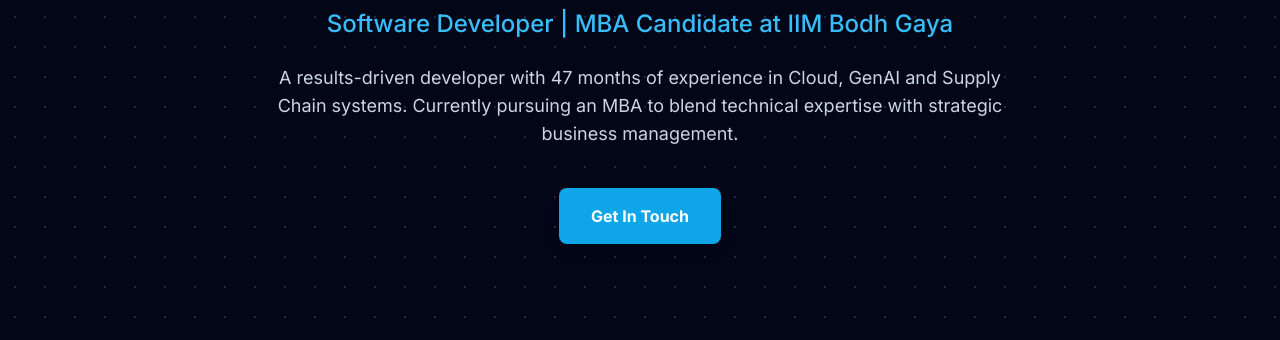
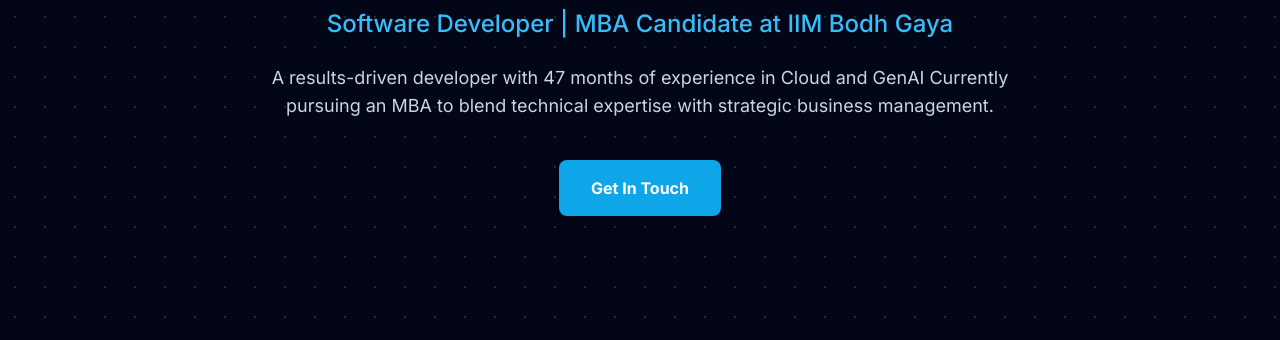
Before and after one commit to sumitks84/my-cv-website, a plain HTML site: page index.html in a window 1280 px wide. Shown: the part 460-800 px from the top of the page. Drawn offline with nearby package versions, Linux system fonts and the light colour scheme.

Commit message:
Update index.html

```diff
--- a/index.html
+++ b/index.html
@@ -247,7 +247,7 @@
                     Software Developer | MBA Candidate at IIM Bodh Gaya
                 </p>
                 <p class="mt-6 max-w-3xl mx-auto text-lg text-slate-300">
-                    A results-driven developer with 47 months of experience in Cloud, GenAI and Supply Chain systems. Currently pursuing an MBA to blend technical expertise with strategic business management.
+                    A results-driven developer with 47 months of experience in Cloud and GenAI Currently pursuing an MBA to blend technical expertise with strategic business management.
                 </p>
                 <div class="mt-10">
                     <a href="#contact" class="bg-sky-500 text-white font-bold px-8 py-4 rounded-lg hover:bg-sky-600 transition-transform duration-300 inline-block transform hover:scale-105 shadow-lg">
```
